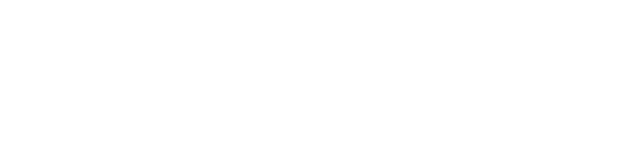
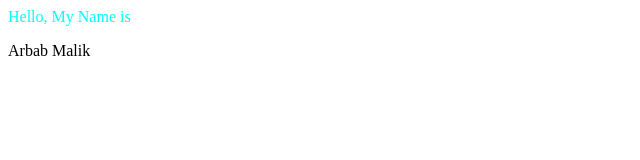
Before and after one commit to arbabmalik46/GitHub-Crash-Course, a plain HTML site: page index.html in a window 1280 px wide. Shown: the whole page, without its empty margins (0-640 px from the left). Drawn offline with Linux system fonts and the light colour scheme.

Commit message:
Added New Tag

```diff
--- a/index.html
+++ b/index.html
@@ -5,6 +5,8 @@
     <title>Main Page</title>
 </head>
 <body>
-
+    <div style="color: aqua;">
+        <p>Hello, My Name is <div style="color: black;"><p>Arbab Malik</p></div></p>
+    </div>
 </body>
 </html>
```
